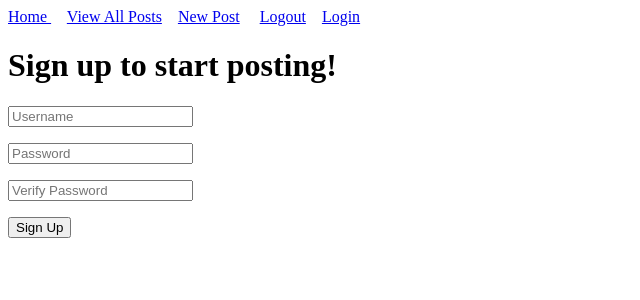
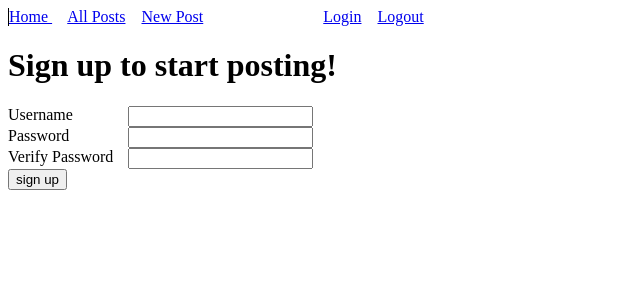
Before and after one commit to mxqian2000/blogz-hash, a Flask app: page /signup in a window 1280 px wide. Shown: the top 300 px of the page, without its empty margins (0-640 px from the left). Run offline with Flask 2, Linux system fonts and the light colour scheme.

Commit message:
finished blogz

```diff
--- a/main.py
+++ b/main.py
@@ -94,6 +94,7 @@ def signup():
 
     return render_template('signup.html')
 
+
 @app.route('/')
 def index():
     users = User.query.all()
@@ -104,13 +105,12 @@ def blog():
     blog_id = request.args.get('id')
     user_id = request.args.get('userid')
     posts = Blog.query.order_by(Blog.pub_date.desc())
-
     if blog_id:
         post = Blog.query.filter_by(id=blog_id).first()
         return render_template("post.html", title=post.title, body=post.body, user=post.owner.username, pub_date=post.pub_date, user_id=post.owner_id)
     if user_id:
         entries = Blog.query.filter_by(owner_id=user_id).all()
-        return render_template('user.html', entries=entries)
+        return render_template('singleuser.html', entries=entries)
 
     return render_template('blog.html', posts=posts)
 
@@ -123,12 +123,12 @@ def newpost():
     title = request.form['title']
     body = request.form["body"]
     owner = User.query.filter_by(username=session['username']).first()
-    title_error = ""
-    body_error = ""
-    if title == "":
+    title_error = ''
+    body_error = ''
+    if len(title) == 0:
         title_error = "Please fill in the title."
-    if body == "":
-        body_error = "Please fill in the body."
+    if len(body) == 0:
+        body_error = "Please fill in the textarea."
     if not title_error and not body_error:
         new_post = Blog(title, body, owner)
         db.session.add(new_post)
@@ -140,8 +140,8 @@ def newpost():
 
 @app.route('/logout')
 def logout():
-    del session['username']
-    return redirect('/')
+        del session ['username']
+        return redirect('/blog')
 
 if __name__ == '__main__':
     app.run()
--- a/templates/base.html
+++ b/templates/base.html
@@ -10,6 +10,7 @@
             .error {
                 color: red;
             }
+
         </style>
         <head>
             <title>{{title}}</title>
@@ -18,12 +19,13 @@
             <body>
 
                 <div class="container">
-                    <nav class="header">
+                    <nav class="header" style = "width:139 px; border-left:solid 1px; #E35032; backgroung-color: #E35032;">
                         <a href="/">Home </a>&nbsp&nbsp&nbsp
-                        <a href="/blog" class="left spacing">View All Posts</a>&nbsp&nbsp&nbsp
+                        <a href="/blog" class="left spacing">All Posts</a>&nbsp&nbsp&nbsp
                         <a href="/newpost"><i class="fa fa-pencil" aria-hidden="true"></i> New Post</a>&nbsp&nbsp&nbsp&nbsp
-                        <a href="/logout" class="right"><i class="fa fa-sign-out"></i> Logout</a>&nbsp&nbsp&nbsp
-                        <a href="/login" class="right spacing"><i class="fa fa-sign-in"></i> Login</a>
+                        &nbsp&nbsp&nbsp&nbsp&nbsp&nbsp&nbsp&nbsp&nbsp&nbsp&nbsp&nbsp&nbsp&nbsp&nbsp&nbsp&nbsp&nbsp&nbsp&nbsp&nbsp&nbsp&nbsp&nbsp
+                        <a href="/login" class="right"><i class="fa fa-sign-in"></i> Login</a>&nbsp&nbsp&nbsp
+                        <a href="/logout" class="right spacing"><i class="fa fa-sign-out"></i> Logout</a>
                     </nav>
                 </div>
 
--- a/templates/index.html
+++ b/templates/index.html
@@ -2,10 +2,10 @@
 
 {% block content %}
       <div class="index">
-        <h1>Blog Users</h1>
+        <center><h1>Blog Users!</h1></center>
         <hr>
         {% for user in users %}
-        <p class="users"><a href="/blog?userid={{user.id}}">{{ user.username }}</a></p>
+        <center><p class="users"><a href="/blog?userid={{user.id}}">{{ user.username }}</a></p></center>
         {% endfor %}
       </div>
 {% endblock %}
--- a/templates/signup.html
+++ b/templates/signup.html
@@ -1,25 +1,46 @@
+
+
 
 {% extends "base.html" %}
 
 {% block content %}
-      <div class="signup">
 
-        <h1>Sign up to start posting!</h1>
+<html>
+    <body>
 
-        <form action="/signup" method="POST">
+    <style>
+        <title>Singup</title>
+        <style text/css
 
-          <input name="username" type="text" value="{{ username }}" placeholder="Username">
-          <p class="error">{{ username_error }}{{ exist_error }}</p>
+        span {color: red;}
+             label{
+              display: block;
+              float: left;
+              width : 120px;
+        }
+        br {margin-bottom: 20px;}
+    </style>
 
-          <input name="password" type="password" value="{{ password }}" placeholder="Password">
-          <p class="error">{{ password_error }}</p>
+    <h1>Sign up to start posting!</h1>
+    <form method = 'POST'>
+        <label for="username">Username</label>
+        <input name="username" type="text"/>
+        <span class="error">{{username_error}}</span>
+        <br>
+        <label for="password">Password</label>
+        <input name="password" type="password" />
+        <span class="error">{{password_error}}</span>
+        <br>
+        <label for="verify">Verify Password</label>
+        <input name="verify"  type="password" />
+        <span class="error">{{verify_error}}</span>
+        <br>
+        <label for="submit"></label>
+        <input type="submit"  value = "sign up"/>
+        <br>
 
-          <input name="verify" type="password" value="{{ verify }}" placeholder="Verify Password">
-          <p class="error">{{ verify_error }}</p>
+    </form>
+ </body>
+</html>
 
-          <input type="submit" value="Sign Up">
-
-        </form>
-
-      </div>
 {% endblock %}
```
Also changed, not shown: templates/login.html (+27 -10 lines), templates/newpost.html (+12 -4 lines), templates/singleuser.html (renamed from templates/user.html).
